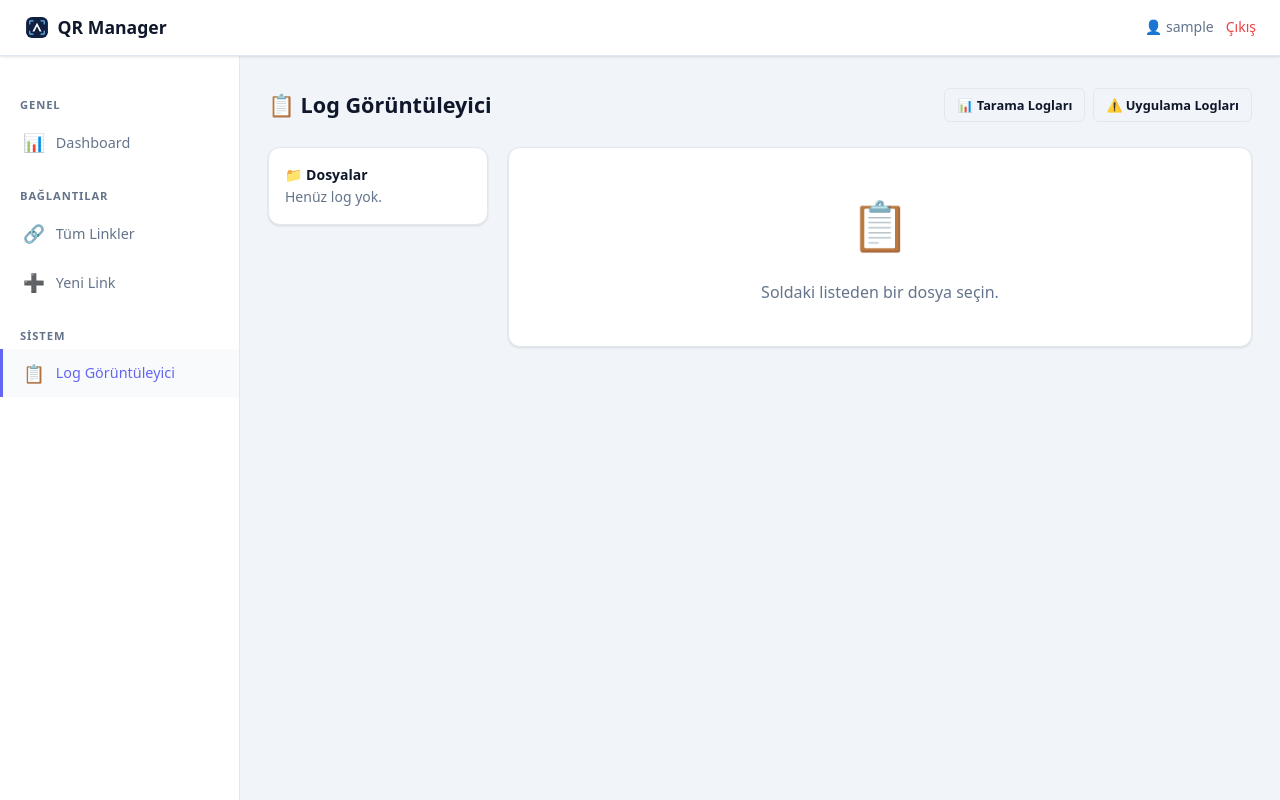
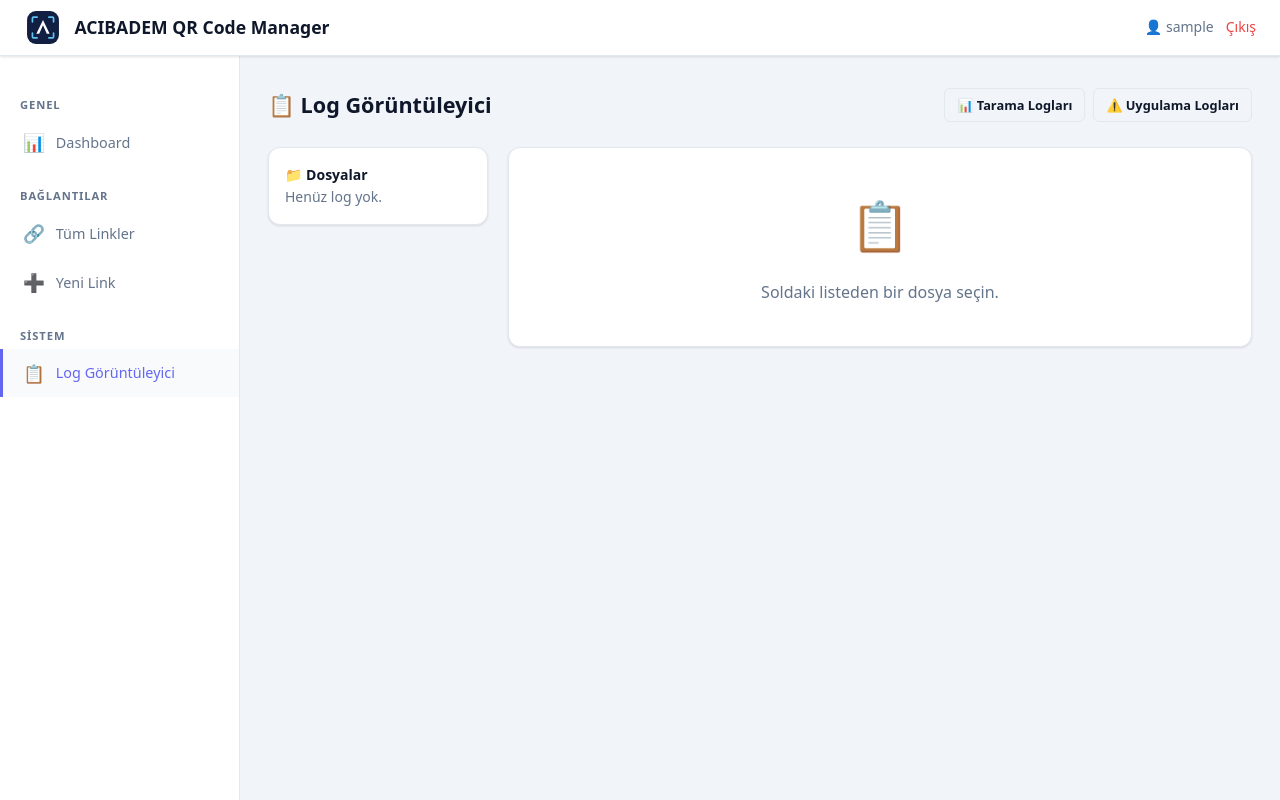
Before and after one commit to serhanco/AsgQrManager, a PHP site: page /admin/logs in a window 1280 px wide. Run offline with PHP 8.4, Linux system fonts and the light colour scheme; the visitor is signed in with stand-in values (Sample User, id 1).

Commit message:
Resize logos and update text to ACIBADEM QR Code Manager

```diff
--- a/admin/login.php
+++ b/admin/login.php
@@ -46,15 +46,15 @@
 <head>
 <meta charset="UTF-8">
 <meta name="viewport" content="width=device-width,initial-scale=1">
-<title>Giriş — QR Manager</title>
+<title>Giriş — ACIBADEM QR Code Manager</title>
 <link rel="icon" type="image/svg+xml" href="<?= BASE_URL ?>/assets/icon.svg">
 <link rel="stylesheet" href="<?= BASE_URL ?>/assets/style.css">
 </head>
 <body>
 <div class="login-page">
   <div class="login-card">
-    <div class="login-logo"><img src="<?= BASE_URL ?>/assets/icon.svg" alt="QR Manager Logo" style="height: 3.5rem; width: auto;"></div>
-    <h1 class="login-title">QR Manager</h1>
+    <div class="login-logo"><img src="<?= BASE_URL ?>/assets/icon.svg" alt="ACIBADEM QR Code Manager Logo" style="height: 7rem; width: auto;"></div>
+    <h1 class="login-title">ACIBADEM QR Code Manager</h1>
     <p class="login-sub">Yönetim Paneli</p>
 
     <?php if ($error): ?>
--- a/admin/views/_layout.php
+++ b/admin/views/_layout.php
@@ -14,7 +14,7 @@
 <meta name="viewport" content="width=device-width,initial-scale=1">
 <meta name="base-url" content="<?= e($base) ?>">
 <meta name="csrf"     content="<?= e($csrf) ?>">
-<title><?= e($pageTitle ?? 'QR Yöneticisi') ?> — QR Manager</title>
+<title><?= e($pageTitle ?? 'QR Yöneticisi') ?> — ACIBADEM QR Code Manager</title>
 <link rel="icon" type="image/svg+xml" href="<?= $base ?>/assets/icon.svg">
 <link rel="stylesheet" href="<?= $base ?>/assets/style.css">
 </head>
@@ -25,9 +25,9 @@
 <!-- Topbar -->
 <header class="topbar">
   <button class="hamburger" aria-label="Menü">☰</button>
-  <a class="topbar-brand" href="<?= $base ?>/admin/dashboard">
-    <span class="logo-icon" style="display: flex; align-items: center;"><img src="<?= $base ?>/assets/icon.svg" alt="Logo" style="height: 1.6rem; width: auto;"></span>
-    <span>QR Manager</span>
+  <a class="topbar-brand" href="<?= $base ?>/admin/dashboard" style="gap: .75rem;">
+    <span class="logo-icon" style="display: flex; align-items: center;"><img src="<?= $base ?>/assets/icon.svg" alt="Logo" style="height: 2.4rem; width: auto;"></span>
+    <span style="font-size: 1.1rem; white-space: nowrap; overflow: hidden; text-overflow: ellipsis; max-width: 100%;">ACIBADEM QR Code Manager</span>
   </a>
   <div class="topbar-spacer"></div>
   <div class="topbar-user">
--- a/install.php
+++ b/install.php
@@ -104,7 +104,7 @@
 <head>
 <meta charset="UTF-8">
 <meta name="viewport" content="width=device-width,initial-scale=1">
-<title>QR Manager — Kurulum</title>
+<title>ACIBADEM QR Code Manager — Kurulum</title>
 <style>
   :root{--bg:#f1f5f9;--card:#fff;--text:#0f172a;--muted:#64748b;--accent:#6366f1;--border:#e2e8f0;--success:#22c55e;--danger:#ef4444}
   @media(prefers-color-scheme:dark){:root{--bg:#0f172a;--card:#1e293b;--text:#f1f5f9;--muted:#94a3b8;--border:#334155}}
@@ -124,7 +124,7 @@
 </head>
 <body>
 <div class="card">
-  <h1 style="display:flex;align-items:center;justify-content:center;gap:.75rem;"><img src="assets/icon.svg" alt="Logo" style="height: 2.5rem; width: auto;"> QR Manager</h1>
+  <h1 style="display:flex;align-items:center;justify-content:center;gap:.75rem;"><img src="assets/icon.svg" alt="Logo" style="height: 2.5rem; width: auto;"> ACIBADEM QR Code Manager</h1>
   <p>Kurulum Sihirbazı — <code>install.php</code></p>
 
   <div class="warn">
--- a/qr-standalone.html
+++ b/qr-standalone.html
@@ -3,7 +3,7 @@
 <head>
 <meta charset="UTF-8">
 <meta name="viewport" content="width=device-width,initial-scale=1">
-<title>QR Yöneticisi — JS Standalone</title>
+<title>ACIBADEM QR Code Manager — JS Standalone</title>
 <link rel="icon" type="image/svg+xml" href="assets/icon.svg">
 <style>
 /* ─── Tek dosya, harici CSS yok ─────────────────────────────────────────── */
@@ -111,7 +111,7 @@
 <body>
 
 <header class="topbar">
-  <div class="brand"><img src="assets/icon.svg" alt="Logo" style="height: 1.5rem; width: auto; vertical-align: text-bottom; margin-right: .5rem;"> QR Manager <span class="note">JS Standalone — PHP Gereksiz</span></div>
+  <div class="brand"><img src="assets/icon.svg" alt="Logo" style="height: 1.5rem; width: auto; vertical-align: text-bottom; margin-right: .5rem;"> ACIBADEM QR Code Manager <span class="note">JS Standalone — PHP Gereksiz</span></div>
   <div style="flex:1"></div>
   <small style="color:var(--muted)">Veriler LocalStorage'da saklanır</small>
 </header>
```
